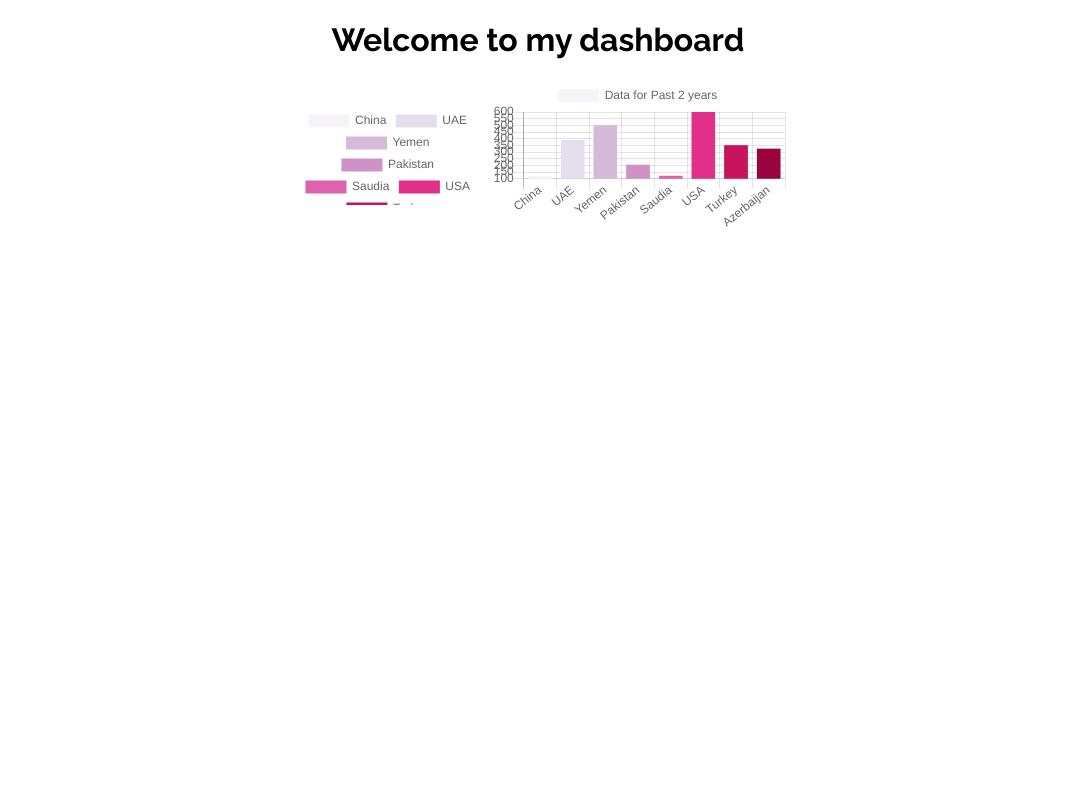
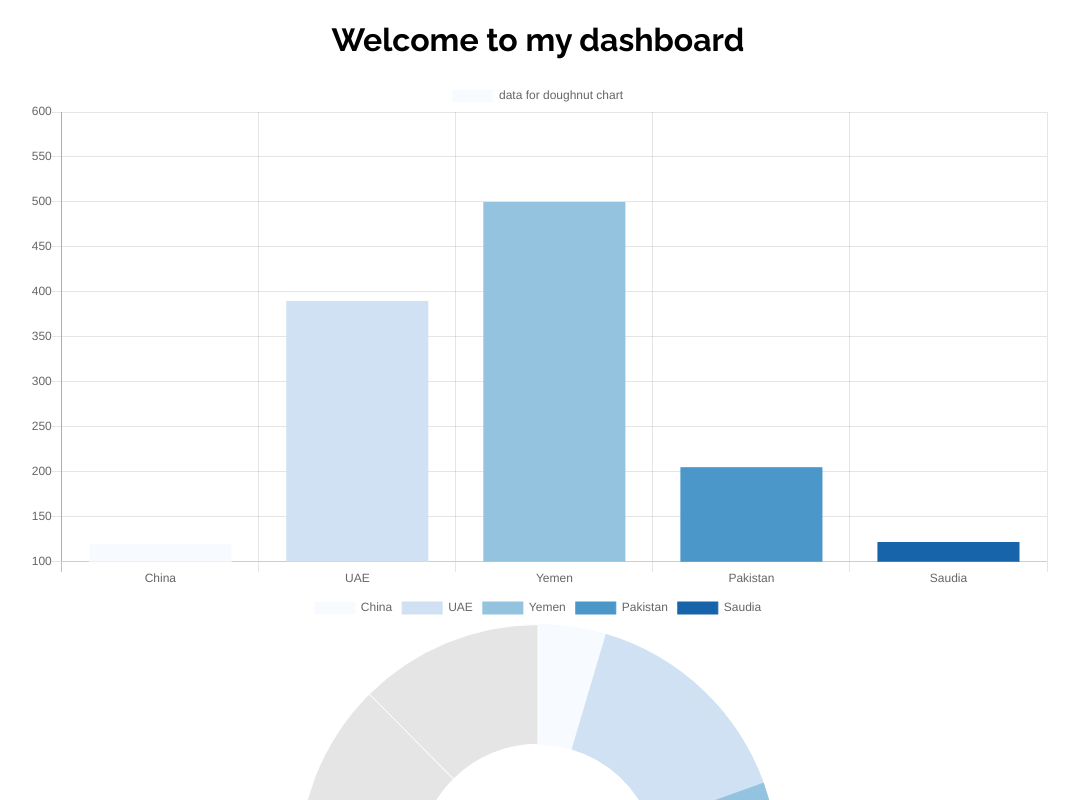
Before and after one commit to Muhwahyu/React-Dashboard, a React (Create React App) app: page / in a window 1280 px wide. Shown: the top 800 px of the page, without its empty margins (102-1181 px from the left). Built offline with nearby package versions, Linux system fonts and the light colour scheme.

Commit message:
feat: added reuseable chart components

```diff
--- a/src/App.js
+++ b/src/App.js
@@ -1,15 +1,29 @@
-import { Doughnut, Bar } from "react-chartjs-2";
+import React from "react";
 import { chartData } from "./chartData";
+import * as d3 from "d3-scale-chromatic";
+
+import { BarChart, DoughnutChart } from "./Charts";
 
 import styles from "./App.module.css";
+// import { interpolateBlues } from "d3-scale-chromatic";
 
 function App() {
+  const data = chartData({
+    labels: ["China", "UAE", "Yemen", "Pakistan", "Saudia"],
+    colorRangeInfo: {
+      colorStart: 0,
+      colorEnd: 1,
+      useEndAsStart: false,
+    },
+    scale: d3.interpolateBlues,
+    dataLabel: "data for doughnut chart",
+  });
   return (
     <div className={styles.App}>
       <h1>Welcome to my dashboard</h1>
       <div className={styles.chart}>
-        <Doughnut data={chartData} width={100} height={50} />
-        <Bar data={chartData} width={100} height={50} />
+        <BarChart data={data} width={100} height={50} />
+        <DoughnutChart data={data} width={100} height={50} />
       </div>
     </div>
   );
--- a/src/App.module.css
+++ b/src/App.module.css
@@ -9,9 +9,10 @@
 
 .chart {
   display: flex;
+  flex-wrap: wrap;
   justify-content: center;
   align-items: center;
-  /* width: 100%; */
+  width: 80%;
 }
 
 .App-logo {
--- /dev/null
+++ b/src/Charts/BarChart.js
@@ -0,0 +1,8 @@
+import React from "react";
+import { Bar } from "react-chartjs-2";
+
+function BarChart(props) {
+  return <Bar data={props.data} width={props.width} height={props.height} />;
+}
+
+export default BarChart;
--- /dev/null
+++ b/src/Charts/DoughnutChart.js
@@ -0,0 +1,11 @@
+import { Doughnut } from "react-chartjs-2";
+
+import React from "react";
+
+function DoughnutChart(props) {
+  return (
+    <Doughnut data={props.data} width={props.width} height={props.height} />
+  );
+}
+
+export default DoughnutChart;
--- /dev/null
+++ b/src/Charts/index.js
@@ -0,0 +1,2 @@
+export { default as DoughnutChart } from "./DoughnutChart";
+export { default as BarChart } from "./BarChart";
--- a/src/chartData.js
+++ b/src/chartData.js
@@ -1,37 +1,22 @@
 import * as d3 from "d3-scale-chromatic";
 import interpolateColors from "./chromaticColors";
 
-// const randomValue = () => Math.floor(Math.random() * 16777215).toString(16);
-const labels = [
-  "China",
-  "UAE",
-  "Yemen",
-  "Pakistan",
-  "Saudia",
-  "USA",
-  "Turkey",
-  "Azerbaijan",
-];
-// let randomColor = labels.map(() => `#${randomValue()}`);
-// console.log(backgroundColor);
+export const chartData = (chartConfig) => {
+  const { labels, colorRangeInfo, scale, dataLabel } = chartConfig;
+  console.log(labels);
 
   // chromatic color data
   const dataLenght = labels.length;
-const colorRangeInfo = {
-  colorStart: 0,
-  colorEnd: 1,
-  useEndAsStart: false,
-};
-// sets d3 interpolate color range
-const colorScale = d3.interpolatePuRd;
+
+  const colorScale = scale;
 
   const randomColor = interpolateColors(dataLenght, colorScale, colorRangeInfo);
 
-export const chartData = {
+  return {
     labels: labels,
     datasets: [
       {
-      label: "Data for Past 2 years",
+        label: dataLabel,
         data: [120, 390, 500, 205, 122, 600, 350, 325],
         backgroundColor: randomColor,
         borderColor: randomColor,
@@ -39,3 +24,4 @@ export const chartData = {
       },
     ],
   };
+};
```
Also changed, not shown: 1 other file (tests, documents, lock files or other folders). Lines whose indentation alone changed are shown as unchanged.
